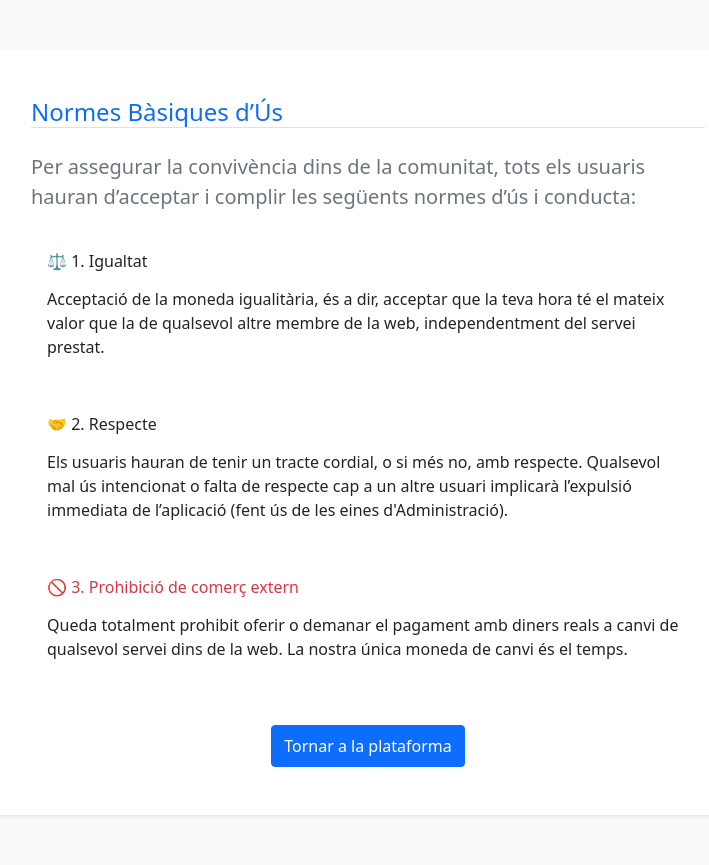
After one commit to arnaufito/banc_de_temps, a Flask app: template templates/normes.html in a window 1280 px wide. The commit adds this page. Shown: the whole page, without its empty margins (272-981 px from the left). Run offline with Flask 3, Linux system fonts and the light colour scheme; the template is opened without the code that fills it, so the values that code supplies are empty.

Commit message:
nou boto i pagina html de normes

```diff
--- a/templates/login.html
+++ b/templates/login.html
@@ -38,6 +38,9 @@
                         <div class="text-center mt-4">
                             <p class="mb-0">No tens compte? <a href="/registre" class="text-decoration-none fw-bold">Crea'n un aquí</a></p>
                         </div>
+                        <div class="text-center mt-4">
+                            <a href="/normes" class="text-secondary" style="text-decoration: underline;">Llegir les Normes d'Ús</a>
+                        </div>
                     </div>
                 </div>
 
--- /dev/null
+++ b/templates/normes.html
@@ -0,0 +1,45 @@
+<!DOCTYPE html>
+<html lang="ca">
+<head>
+    <meta charset="UTF-8">
+    <title>Normes d'Ús - Banc de Temps</title>
+    <link href="{{ url_for('static', filename='style.css') }}" rel="stylesheet">
+</head>
+<body class="bg-light">
+
+    <!-- Si tens una barra de navegació al teu arxiu base, pots copiar-la aquí a dalt -->
+
+    <div class="container" style="max-width: 800px; margin-top: 50px; margin-bottom: 50px;">
+        <div class="card shadow-sm border-0">
+            <div class="card-body p-5">
+                <h2 class="text-primary border-bottom pb-3 mb-4">Normes Bàsiques d’Ús</h2>
+
+                <p class="fs-5 mb-4 text-muted">
+                    Per assegurar la convivència dins de la comunitat, tots els usuaris hauran d’acceptar i complir les següents normes d’ús i conducta:
+                </p>
+
+                <div class="mb-4 p-3 bg-white border rounded">
+                    <h4 class="text-dark">⚖️ 1. Igualtat</h4>
+                    <p class="mb-0">Acceptació de la moneda igualitària, és a dir, acceptar que la teva hora té el mateix valor que la de qualsevol altre membre de la web, independentment del servei prestat.</p>
+                </div>
+
+                <div class="mb-4 p-3 bg-white border rounded">
+                    <h4 class="text-dark">🤝 2. Respecte</h4>
+                    <p class="mb-0">Els usuaris hauran de tenir un tracte cordial, o si més no, amb respecte. Qualsevol mal ús intencionat o falta de respecte cap a un altre usuari implicarà l’expulsió immediata de l’aplicació (fent ús de les eines d'Administració).</p>
+                </div>
+
+                <div class="mb-4 p-3 bg-white border rounded">
+                    <h4 class="text-danger">🚫 3. Prohibició de comerç extern</h4>
+                    <p class="mb-0">Queda totalment prohibit oferir o demanar el pagament amb diners reals a canvi de qualsevol servei dins de la web. La nostra única moneda de canvi és el temps.</p>
+                </div>
+
+                <div class="text-center mt-5">
+                    <!-- Aquest botó torna a l'usuari on vulguis, per exemple a l'índex o al mercat -->
+                    <a href="/" class="btn btn-primary px-4 py-2">Tornar a la plataforma</a>
+                </div>
+            </div>
+        </div>
+    </div>
+
+</body>
+</html>
--- a/templates/perfil.html
+++ b/templates/perfil.html
@@ -77,6 +77,9 @@
 
                             <button type="submit" class="btn btn-primary w-100">Guardar Canvis</button>
                         </form>
+                        <div class="text-center mt-4">
+                            <a href="/normes" class="text-secondary" style="text-decoration: underline;">Llegir les Normes d'Ús</a>
+                        </div>
                     </div>
                 </div>
             </div>
```
